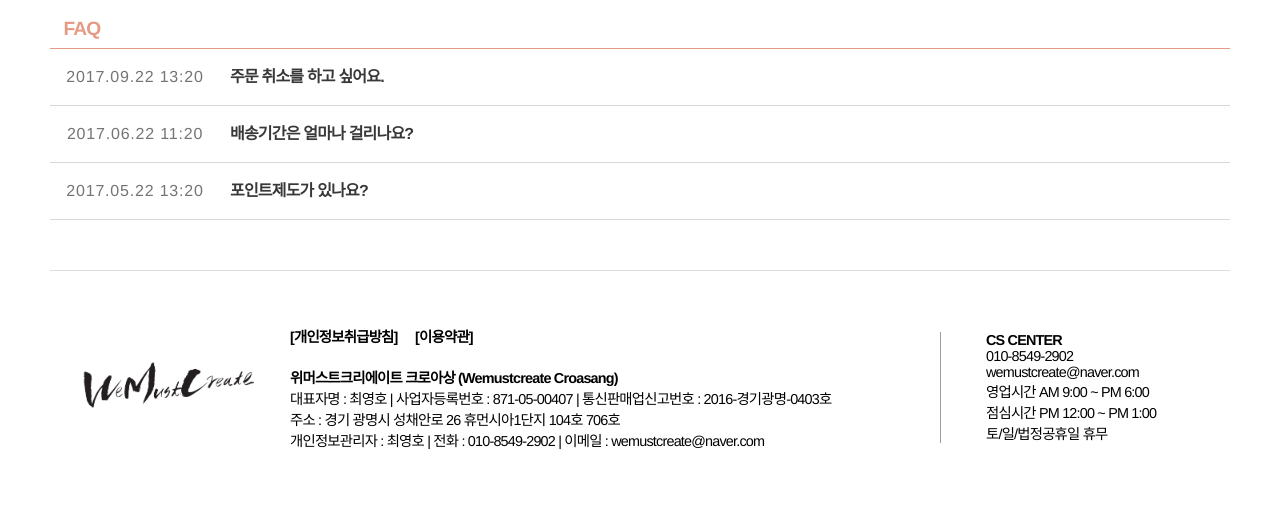
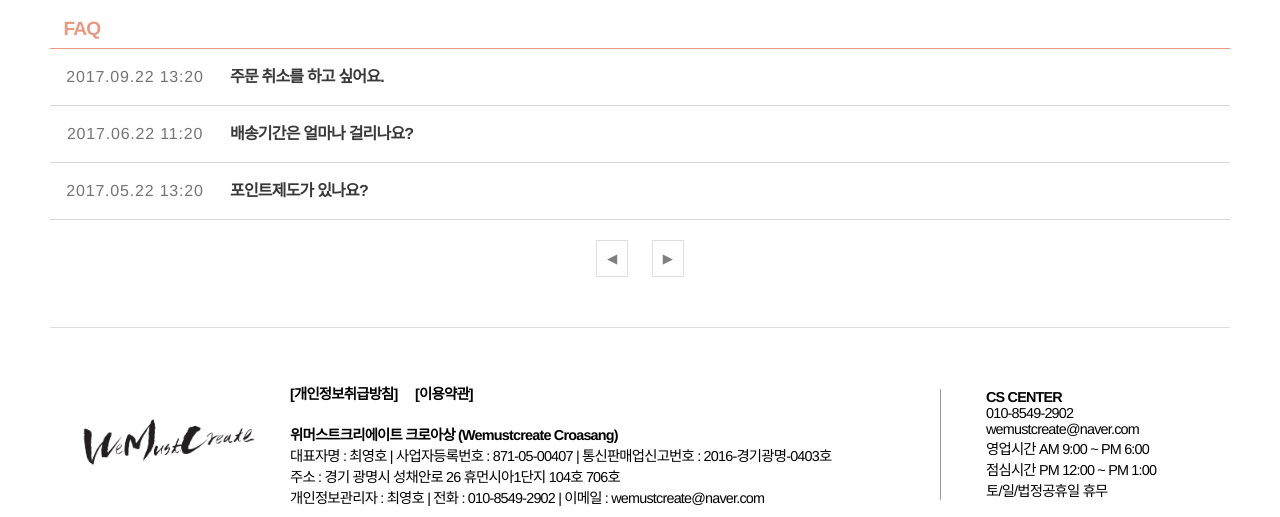
Before and after one commit to Seongbuming/Vonda, a PHP site: page /index.php?page=cscenter in a window 1280 px wide. Shown: the part 497-1014 px from the top of the page. Before the commit the page ends 946 px from the top, so only its background shows below. Run offline with PHP 8.4, Linux system fonts and the light colour scheme.

Commit message:
board_pager

```diff
--- a/stylesheets/common.css
+++ b/stylesheets/common.css
@@ -63,6 +63,18 @@ table.board tbody .row_post .type {
     text-align: right;
     font-size: 1.3em;
     font-weight: bold;
+}
+.board_pager {
+    margin: 20px auto 0 auto;
+    text-align: center;
+}
+.board_pager button {
+    margin: 0 10px;
+    padding: 10px;
+    color: #7f7f7f;
+    background-color: white;
+    cursor: pointer;
+    border: 1px solid #dfdfdf;
 }
 
 .area_search {
--- a/views/pages/client/cscenter.php
+++ b/views/pages/client/cscenter.php
@@ -90,6 +90,11 @@
                 </tr>
             </tbody>
         </table>
+
+        <div class="board_pager">
+            <button class="left">◀</button>
+            <button class="right">▶</button>
+        </div>
     </div>
 
     <footer>
```
